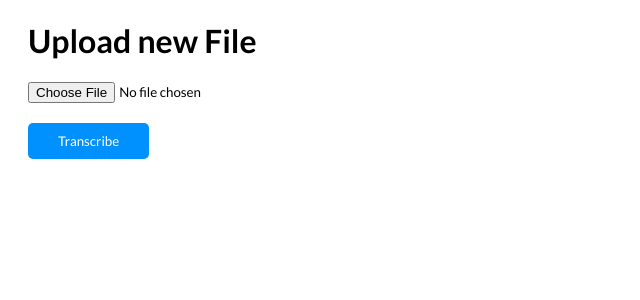
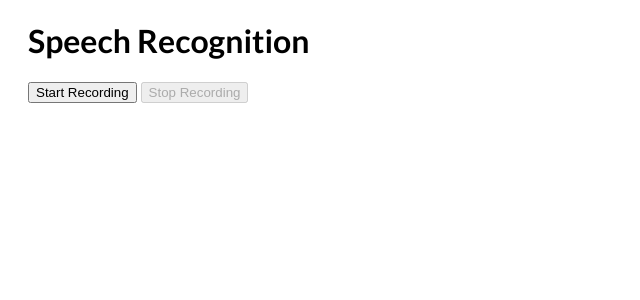
Before and after one commit to Jamal25-ia/chat-voz-Prueba-2, a Flask app: page / in a window 1280 px wide. Shown: the top 300 px of the page, without its empty margins (0-640 px from the left). Run offline with Flask 2, Linux system fonts and the light colour scheme.

Commit message:
APartir de aca son cambios mios y de chatgpt

```diff
--- a/app.py
+++ b/app.py
@@ -1,31 +1,29 @@
 from flask import Flask, render_template, request, redirect
 import speech_recognition as sr
+import base64
+import io
 
 app = Flask(__name__)
-
 
 @app.route("/", methods=["GET", "POST"])
 def index():
     transcript = ""
     if request.method == "POST":
-        print("FORM DATA RECEIVED")
-
-        if "file" not in request.files:
+        if "audioData" not in request.form:
             return redirect(request.url)
 
-        file = request.files["file"]
-        if file.filename == "":
-            return redirect(request.url)
+        audio_data_url = request.form["audioData"]
+        audio_data = base64.b64decode(audio_data_url.split(',')[1])
 
-        if file:
-            recognizer = sr.Recognizer()
-            audioFile = sr.AudioFile(file)
-            with audioFile as source:
-                data = recognizer.record(source)
-            transcript = recognizer.recognize_google(data, key=None)
+        recognizer = sr.Recognizer()
+        audioFile = io.BytesIO(audio_data)
+
+        with sr.AudioFile(audioFile) as source:
+            data = recognizer.record(source)
+
+        transcript = recognizer.recognize_google(data, key=None)
 
     return render_template('index.html', transcript=transcript)
 
-
 if __name__ == "__main__":
     app.run(debug=True, threaded=True)
--- a/templates/index.html
+++ b/templates/index.html
@@ -5,13 +5,16 @@
     <title>Speech Recognition in Python</title>
     <link href="https://fonts.googleapis.com/css2?family=Lato:wght@400;700&display=swap" rel="stylesheet">
     <link rel="stylesheet" href="{{ url_for('static', filename='styles/index.css') }}" />
+    <script src="https://code.jquery.com/jquery-3.6.4.min.js"></script>
 </head>
 <body>
 <div id="speechContainer">
-    <h1>Upload new File</h1>
-    <form method="post" enctype="multipart/form-data">
-        <input type="file" name="file"/>
-        <br>
+    <h1>Speech Recognition</h1>
+    <button id="startRecording">Start Recording</button>
+    <button id="stopRecording" disabled>Stop Recording</button>
+
+    <form id="transcriptionForm" method="post" enctype="multipart/form-data" style="display: none;">
+        <input type="hidden" id="audioData" name="audioData" />
         <input type="submit" id="submitButton" value="Transcribe"/>
     </form>
 
@@ -23,5 +26,50 @@
     {% endif %}
 </div>
 
+<script>
+    let mediaRecorder;
+    let audioChunks = [];
+
+    const startRecordingButton = document.getElementById('startRecording');
+    const stopRecordingButton = document.getElementById('stopRecording');
+    const audioDataInput = document.getElementById('audioData');
+    const transcriptionForm = document.getElementById('transcriptionForm');
+
+    startRecordingButton.addEventListener('click', startRecording);
+    stopRecordingButton.addEventListener('click', stopRecording);
+
+    function startRecording() {
+        navigator.mediaDevices.getUserMedia({ audio: true })
+            .then((stream) => {
+                mediaRecorder = new MediaRecorder(stream);
+                mediaRecorder.ondataavailable = (e) => {
+                    if (e.data.size > 0) {
+                        audioChunks.push(e.data);
+                    }
+                };
+
+                mediaRecorder.onstop = () => {
+                    const audioBlob = new Blob(audioChunks, { type: 'audio/wav' });
+                    const audioUrl = URL.createObjectURL(audioBlob);
+                    audioDataInput.value = audioUrl;
+                    transcriptionForm.style.display = 'block';
+                };
+
+                mediaRecorder.start();
+                startRecordingButton.disabled = true;
+                stopRecordingButton.disabled = false;
+            })
+            .catch((err) => console.error('Error accessing microphone:', err));
+    }
+
+    function stopRecording() {
+        if (mediaRecorder.state === 'recording') {
+            mediaRecorder.stop();
+            startRecordingButton.disabled = false;
+            stopRecordingButton.disabled = true;
+        }
+    }
+</script>
+
 </body>
 </html>
```
